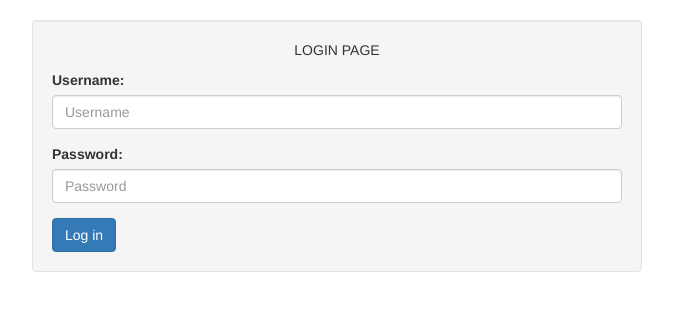
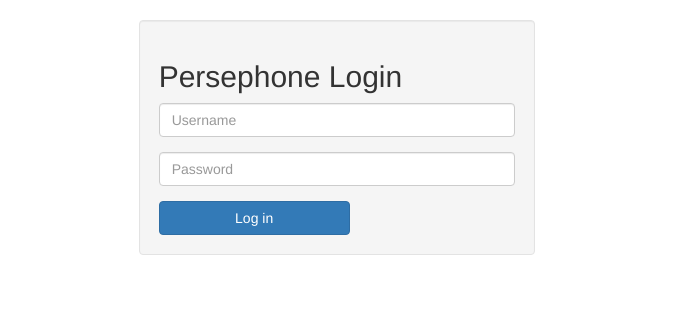
Before and after one commit to karamanolev/persephone, a Django app: page /accounts/login/ in a window 1280 px wide. Shown: the top 311 px of the page, without its empty margins (303-976 px from the left). Run offline with Django 3.2, Linux system fonts and the light colour scheme; data comes from the database, SQL or seed files in the repository; parts of the project's set-up code (start-up, migrations or seed data) failed here and were passed over; some libraries are stand-ins or nearby versions.

Commit message:
A bit of styling for the login page

```diff
--- a/persephone/builds/static/persephone/main.css
+++ b/persephone/builds/static/persephone/main.css
@@ -1,6 +1,34 @@
 body {
     padding-top: 20px;
 }
+
+/* Login Page */
+
+.socialaccount_providers {
+    list-style: none;
+    margin: 0;
+    padding: 0;
+}
+
+.socialaccount_provider.google {
+    display: inline-block;
+    text-indent: -9999px;
+    width: 191px;
+    height: 46px;
+    background-image: url('img/btn_google_signin.png');
+    background-size: 191px 46px;
+}
+
+.login-separator {
+    margin: 10px 0 10px 0;
+    border-top: 1px solid #cccccc;
+}
+
+.btn-login {
+    width: 191px;
+}
+
+/* Common Code */
 
 .form-display-inline {
     display: inline;
@@ -41,18 +69,3 @@ body {
 .subtle-underline {
     border-bottom: 1px dashed #999999;
 }
-
-.socialaccount_providers {
-    list-style: none;
-    margin: 0;
-    padding: 0;
-}
-
-.socialaccount_provider.google {
-    display: inline-block;
-    text-indent: -9999px;
-    width: 191px;
-    height: 46px;
-    background-image: url('img/btn_google_signin.png');
-    background-size: 191px 46px;
-}
--- a/persephone/builds/templates/account/login.html
+++ b/persephone/builds/templates/account/login.html
@@ -5,28 +5,20 @@
     {% get_providers as socialaccount_providers %}
 
     <div class="row">
-        <div class="col-md-offset-3 col-md-6">
+        <div class="col-md-offset-4 col-md-4">
             <div class="well">
-                <p class="text-center">LOGIN PAGE</p>
-
-                {% if global_settings.google_login_enabled %}
-                    <ul class="socialaccount_providers">
-                        {% include "socialaccount/snippets/provider_list.html" with process="login" %}
-                    </ul>
-                {% endif %}
-
-
+                <h2>Persephone Login</h2>
                 <form class="login" method="POST" action="{% url 'account_login' %}">
                     {% csrf_token %}
                     <input type="hidden"
                            name="{{ redirect_field_name }}"
                            value="{{ redirect_field_value|default_if_none:'/' }}"/>
                     <div class="form-group">
-                        {{ form.login.label_tag }}
+                        {#                        {{ form.login.label_tag }}#}
                         {% render_field form.login class+="form-control" %}
                     </div>
                     <div class="form-group">
-                        {{ form.password.label_tag }}
+                        {#                        {{ form.password.label_tag }}#}
                         {% render_field form.password class+="form-control" %}
                     </div>
                     {% if form.errors %}
@@ -34,8 +26,16 @@
                             Your username and password didn't match. Please try again.
                         </p>
                     {% endif %}
-                    <button type="submit" class="btn btn-primary">Log in</button>
+                    <button type="submit" class="btn btn-primary btn-login">Log in</button>
                 </form>
+
+                {% if global_settings.google_login_enabled %}
+                    <hr class="login-separator">
+                    <ul class="socialaccount_providers">
+                        {% include "socialaccount/snippets/provider_list.html" with process="login" %}
+                    </ul>
+                {% endif %}
+
             </div>
         </div>
     </div>
```
